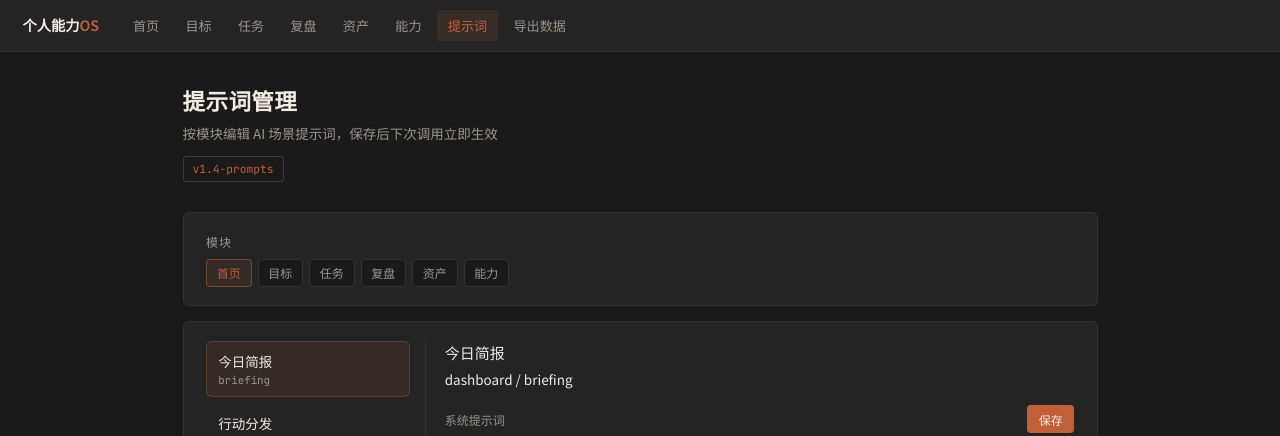
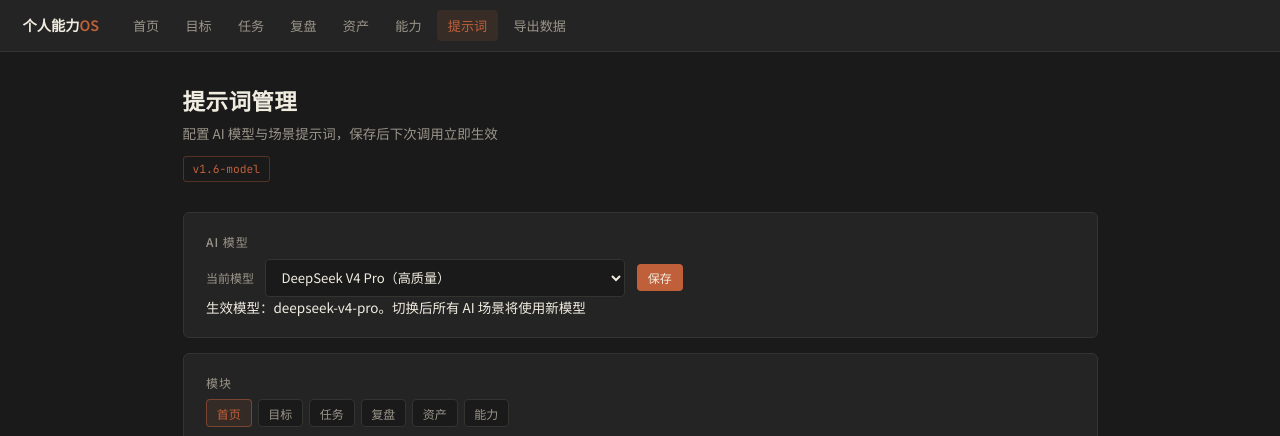
Before and after one commit to yangdong1014-coder/yd-personal-os, a Flask app: page /prompts in a window 1280 px wide. Shown: the top 436 px of the page. Run offline with Flask 3, Linux system fonts and the light colour scheme.

Commit message:
feat: AI 模型选择 — 设置持久化 + 管理界面

```diff
--- a/personal-system-v2/ai_service.py
+++ b/personal-system-v2/ai_service.py
@@ -31,7 +31,7 @@ def _chat_json(system_prompt, user_prompt):
     client = _get_client()
     try:
         response = client.chat.completions.create(
-            model=config.DEEPSEEK_MODEL,
+            model=config.get_deepseek_model(),
             messages=[
                 {"role": "system", "content": system_prompt},
                 {"role": "user", "content": user_prompt},
--- a/personal-system-v2/app.py
+++ b/personal-system-v2/app.py
@@ -5,6 +5,7 @@ from flask import Flask, Response, jsonify, render_template, request
 import ai_service
 import config
 import database
+import settings_store
 from prompts import MODULES, PromptNotFoundError, list_prompts, read_raw, save as save_prompt
 
 app = Flask(__name__)
@@ -429,6 +430,35 @@ def api_ai_dispatch_actions():
         return _error(str(exc))
 
 
+@app.route("/api/settings/ai-model", methods=["GET"])
+def api_get_ai_model():
+    stored = settings_store.get_stored_model()
+    return jsonify({
+        "ok": True,
+        "data": {
+            "model": config.get_deepseek_model(),
+            "stored_model": stored or config.DEFAULT_DEEPSEEK_MODEL,
+            "available": config.AVAILABLE_DEEPSEEK_MODELS,
+            "env_locked": config.is_model_env_locked(),
+            "env_model": config._ENV_DEEPSEEK_MODEL or None,
+        },
+    })
+
+
+@app.route("/api/settings/ai-model", methods=["PUT"])
+def api_set_ai_model():
+    if config.is_model_env_locked():
+        return _error(
+            "模型已由环境变量 DEEPSEEK_MODEL 锁定，请在 .env 或系统环境中修改后重启服务"
+        )
+    payload = request.get_json(silent=True) or {}
+    model = (payload.get("model") or "").strip()
+    if model not in config.get_valid_model_ids():
+        return _error("不支持的模型")
+    settings_store.set_stored_model(model)
+    return jsonify({"ok": True, "data": {"model": model}})
+
+
 @app.route("/api/ai/prompts", methods=["GET"])
 def api_list_prompts():
     module = request.args.get("module") or None
--- a/personal-system-v2/config.py
+++ b/personal-system-v2/config.py
@@ -28,9 +28,37 @@ DEEPSEEK_API_KEY = os.environ.get("DEEPSEEK_API_KEY", "")
 DEEPSEEK_BASE_URL = os.environ.get(
     "DEEPSEEK_BASE_URL", "https://api.deepseek.com/v1"
 )
-DEEPSEEK_MODEL = os.environ.get("DEEPSEEK_MODEL", "deepseek-v4-pro")
 DEEPSEEK_TIMEOUT = int(os.environ.get("DEEPSEEK_TIMEOUT", "60"))
+
+DEFAULT_DEEPSEEK_MODEL = "deepseek-v4-pro"
+_ENV_DEEPSEEK_MODEL = os.environ.get("DEEPSEEK_MODEL", "").strip()
+
+AVAILABLE_DEEPSEEK_MODELS = [
+    {"id": "deepseek-v4-flash", "label": "DeepSeek V4 Flash（快速）"},
+    {"id": "deepseek-v4-pro", "label": "DeepSeek V4 Pro（高质量）"},
+    {"id": "deepseek-chat", "label": "DeepSeek Chat（兼容，将弃用）"},
+    {"id": "deepseek-reasoner", "label": "DeepSeek Reasoner（推理，将弃用）"},
+]
 
 
 def is_ai_enabled():
     return bool(DEEPSEEK_API_KEY.strip())
+
+
+def is_model_env_locked():
+    return bool(_ENV_DEEPSEEK_MODEL)
+
+
+def get_deepseek_model():
+    if _ENV_DEEPSEEK_MODEL:
+        return _ENV_DEEPSEEK_MODEL
+    import settings_store
+
+    stored = settings_store.get_stored_model()
+    if stored:
+        return stored
+    return DEFAULT_DEEPSEEK_MODEL
+
+
+def get_valid_model_ids():
+    return {item["id"] for item in AVAILABLE_DEEPSEEK_MODELS}
--- /dev/null
+++ b/personal-system-v2/settings_store.py
@@ -0,0 +1,33 @@
+import json
+import os
+
+_ROOT_DIR = os.path.dirname(os.path.abspath(__file__))
+SETTINGS_PATH = os.path.join(_ROOT_DIR, "data", "settings.json")
+
+
+def read_settings():
+    if not os.path.isfile(SETTINGS_PATH):
+        return {}
+    try:
+        with open(SETTINGS_PATH, encoding="utf-8") as f:
+            data = json.load(f)
+        return data if isinstance(data, dict) else {}
+    except (json.JSONDecodeError, OSError):
+        return {}
+
+
+def write_settings(updates):
+    settings = read_settings()
+    settings.update(updates)
+    os.makedirs(os.path.dirname(SETTINGS_PATH), exist_ok=True)
+    with open(SETTINGS_PATH, "w", encoding="utf-8") as f:
+        json.dump(settings, f, ensure_ascii=False, indent=2)
+    return settings
+
+
+def get_stored_model():
+    return (read_settings().get("deepseek_model") or "").strip()
+
+
+def set_stored_model(model):
+    write_settings({"deepseek_model": model})
--- a/personal-system-v2/static/css/main.css
+++ b/personal-system-v2/static/css/main.css
@@ -269,6 +269,32 @@ a {
 
 .prompt-status-error {
   color: #e07070;
+}
+
+.model-settings-row {
+  display: flex;
+  flex-wrap: wrap;
+  align-items: center;
+  gap: 0.75rem;
+}
+
+.model-settings-row .form-label {
+  margin: 0;
+  flex: 0 0 auto;
+}
+
+.model-select {
+  flex: 1 1 12rem;
+  min-width: 12rem;
+  max-width: 24rem;
+}
+
+.model-hint {
+  margin-top: 0.65rem;
+}
+
+.model-hint-locked {
+  color: #c9a227;
 }
 
 .page-title {
--- a/personal-system-v2/static/js/prompts.js
+++ b/personal-system-v2/static/js/prompts.js
@@ -3,6 +3,9 @@ document.addEventListener("DOMContentLoaded", () => {
   const sceneList = document.getElementById("scene-list");
   const editor = document.getElementById("prompt-editor");
   const statusEl = document.getElementById("prompt-status");
+  const modelSelect = document.getElementById("model-select");
+  const saveModelBtn = document.getElementById("save-model-btn");
+  const modelHint = document.getElementById("model-hint");
 
   if (!moduleFilter || !sceneList || !editor) return;
 
@@ -54,6 +57,7 @@ document.addEventListener("DOMContentLoaded", () => {
   let allItems = [];
   let activeModule = moduleFilter.querySelector(".filter-chip.active")?.dataset.module;
   let activeScene = null;
+  let modelSettings = null;
 
   function setStatus(message, isError = false) {
     if (!statusEl) return;
@@ -269,6 +273,90 @@ document.addEventListener("DOMContentLoaded", () => {
     await loadCatalog(true);
   });
 
+  function renderModelSettings(data) {
+    modelSettings = data;
+    if (!modelSelect || !saveModelBtn || !modelHint) return;
+
+    const available = data.available || [];
+    const knownIds = new Set(available.map((item) => item.id));
+    let options = available
+      .map(
+        (item) =>
+          `<option value="${escapeAttr(item.id)}">${escapeHtml(item.label)}</option>`
+      )
+      .join("");
+
+    if (data.env_locked && data.model && !knownIds.has(data.model)) {
+      options =
+        `<option value="${escapeAttr(data.model)}">${escapeHtml(data.model)}（环境变量）</option>` +
+        options;
+    }
+
+    modelSelect.innerHTML = options;
+    const selected = data.env_locked ? data.model : data.stored_model || data.model;
+    modelSelect.value = selected;
+    modelSelect.disabled = Boolean(data.env_locked);
+    saveModelBtn.disabled = Boolean(data.env_locked);
+
+    if (data.env_locked) {
+      modelHint.textContent = `已由环境变量 DEEPSEEK_MODEL 锁定为「${data.env_model || data.model}」，界面无法修改`;
+      modelHint.classList.add("model-hint-locked");
+    } else {
+      modelHint.textContent = `生效模型：${data.model}。切换后所有 AI 场景将使用新模型`;
+      modelHint.classList.remove("model-hint-locked");
+    }
+  }
+
+  async function loadModelSettings() {
+    if (!modelSelect) return;
+    try {
+      const data = await apiRequest("/api/settings/ai-model");
+      renderModelSettings(data);
+    } catch (err) {
+      if (modelHint) {
+        modelHint.textContent = err.message || "加载模型设置失败";
+        modelHint.classList.add("model-hint-locked");
+      }
+    }
+  }
+
+  async function saveModelSettings() {
+    if (!modelSelect || !saveModelBtn || modelSettings?.env_locked) return;
+
+    const model = modelSelect.value;
+    const prev = saveModelBtn.textContent;
+    saveModelBtn.disabled = true;
+    saveModelBtn.textContent = "保存中…";
+
+    try {
+      const result = await apiRequest("/api/settings/ai-model", {
+        method: "PUT",
+        body: JSON.stringify({ model }),
+      });
+      renderModelSettings({
+        ...modelSettings,
+        model: result.model,
+        stored_model: result.model,
+        env_locked: false,
+      });
+      setStatus(`已切换模型为 ${result.model}`);
+    } catch (err) {
+      setStatus(err.message || "保存模型失败", true);
+    } finally {
+      if (!modelSettings?.env_locked) {
+        saveModelBtn.disabled = false;
+        saveModelBtn.textContent = prev;
+      }
+    }
+  }
+
+  if (saveModelBtn) {
+    saveModelBtn.addEventListener("click", () => {
+      saveModelSettings();
+    });
+  }
+
+  loadModelSettings();
   loadCatalog(true).catch((err) => {
     setStatus(err.message || "加载提示词列表失败", true);
   });
--- a/personal-system-v2/templates/prompts.html
+++ b/personal-system-v2/templates/prompts.html
@@ -5,9 +5,21 @@
 {% block content %}
 <header class="page-header">
   <h1 class="page-title">提示词管理</h1>
-  <p class="page-subtitle">按模块编辑 AI 场景提示词，保存后下次调用立即生效</p>
-  <span class="version-badge">v1.4-prompts</span>
+  <p class="page-subtitle">配置 AI 模型与场景提示词，保存后下次调用立即生效</p>
+  <span class="version-badge">v1.6-model</span>
 </header>
+
+<section class="section-card model-settings-card" id="model-settings">
+  <h2>AI 模型</h2>
+  <div class="model-settings-row">
+    <label class="form-label" for="model-select">当前模型</label>
+    <select id="model-select" class="select model-select" disabled>
+      <option value="">加载中…</option>
+    </select>
+    <button type="button" class="btn btn-sm" id="save-model-btn" disabled>保存</button>
+  </div>
+  <p id="model-hint" class="form-hint model-hint" aria-live="polite"></p>
+</section>
 
 <section class="section-card">
   <h2>模块</h2>
```
Also changed, not shown: 1 other file.
